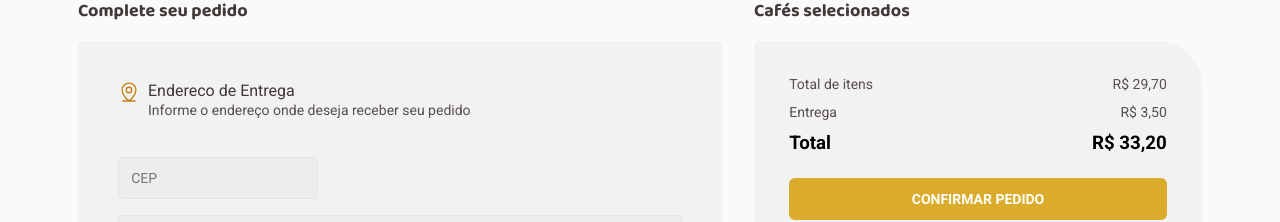
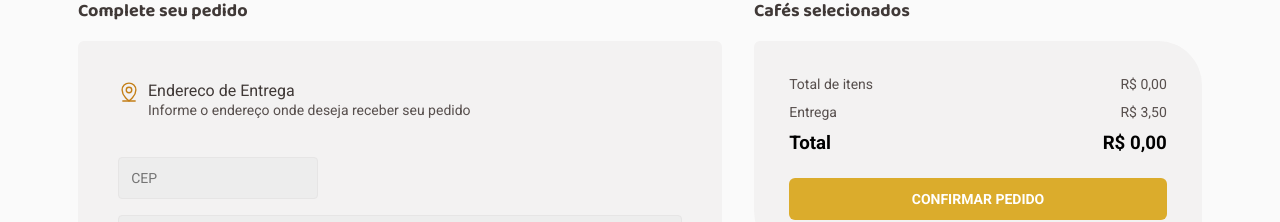
Before and after one commit to GustavoSilv4/Coffee-Delivery, a React (Vite) app: page /checkout in a window 1280 px wide. Shown: the part 139-361 px from the top of the page. Built offline with nearby package versions, Linux system fonts and the light colour scheme.

Commit message:
feat: sending the price property to the card. created functions to calculate the total price and convert it to string and show them dynamically

```diff
--- a/src/pages/Checkout/index.tsx
+++ b/src/pages/Checkout/index.tsx
@@ -16,6 +16,19 @@ import {
 export function Checkout() {
   const { orders } = useContext(OrderContext)
 
+  const baseDeliveryPrice = 3.5
+
+  const totalPriceOrder = orders.reduce((acumulador, elemento) => {
+    return (acumulador += elemento.price * elemento.quantity)
+  }, 0)
+
+  const totalPriceOrderWithDelivery = totalPriceOrder + baseDeliveryPrice
+
+  const convertNumberToStringWithComma = (number: number) => {
+    const numberToString = String(number.toFixed(2))
+    return numberToString.replace('.', ',')
+  }
+
   return (
     <CheckoutContainer>
       <BoxLeft>
@@ -32,20 +45,27 @@ export function Checkout() {
               id={order.id}
               name={order.name}
               image={order.image}
+              price={order.price}
               quantityProduct={order.quantity}
             />
           ))}
           <TotalOrders>
             <span>Total de itens</span>
-            <span>R$ 29,70</span>
+            <span>R$ {convertNumberToStringWithComma(totalPriceOrder)}</span>
           </TotalOrders>
           <DeliveryPrice>
             <span>Entrega</span>
-            <span>R$ 3,50</span>
+            <span>R$ {convertNumberToStringWithComma(baseDeliveryPrice)}</span>
           </DeliveryPrice>
           <TotalPrice>
             <h3>Total</h3>
-            <h3>R$ 33,20</h3>
+            <h3>
+              R${' '}
+              {convertNumberToStringWithComma(totalPriceOrderWithDelivery) ===
+              convertNumberToStringWithComma(baseDeliveryPrice)
+                ? '0,00'
+                : convertNumberToStringWithComma(totalPriceOrderWithDelivery)}
+            </h3>
           </TotalPrice>
           <ConfirmButton type="submit" form="form-delivery">
             CONFIRMAR PEDIDO
```
